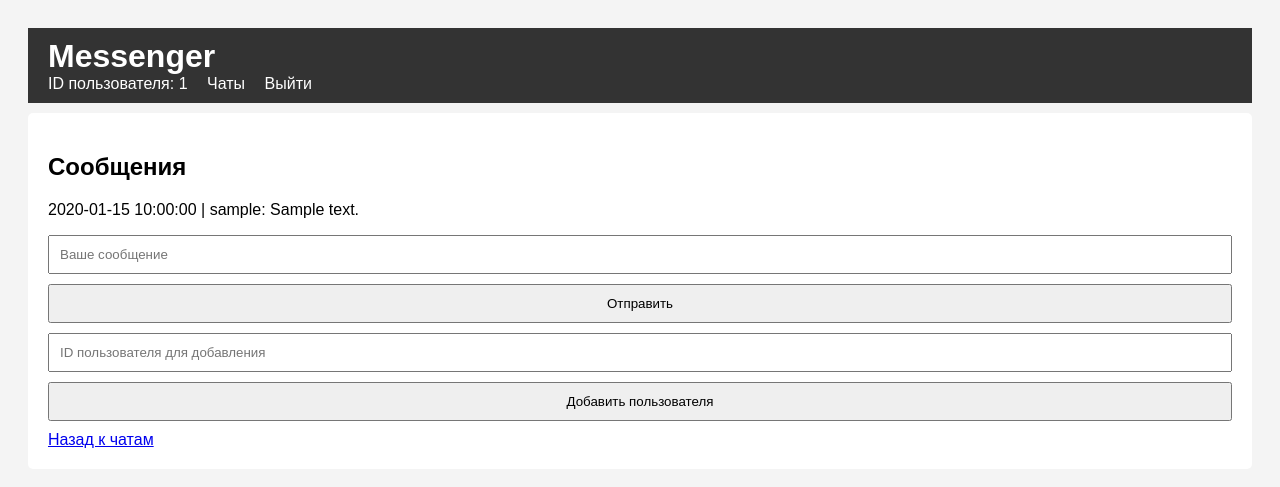
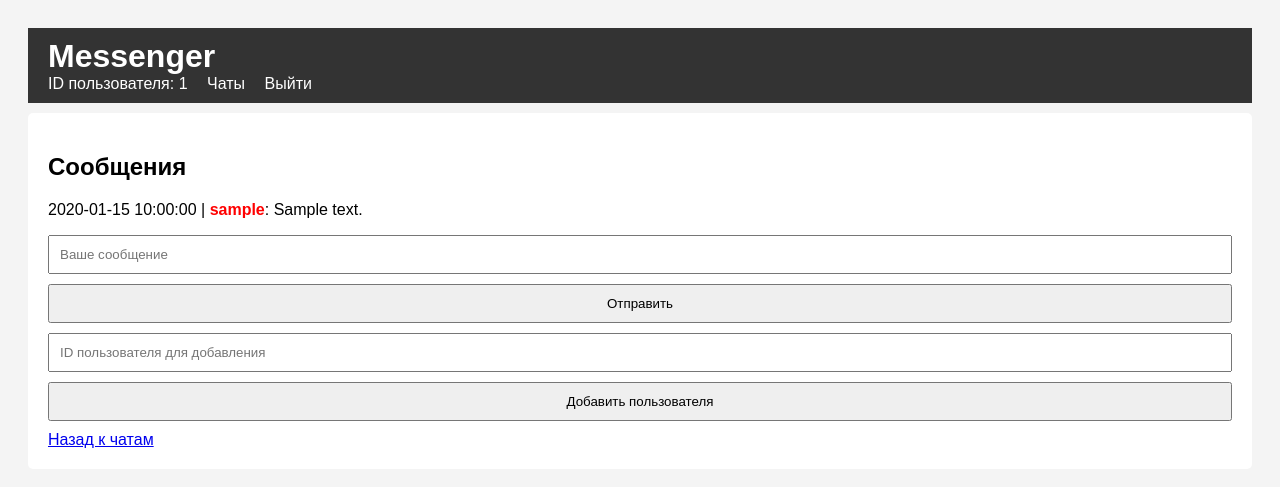
Before and after one commit to VadimPinyugin/project, a Flask app: page /chats/1/messages-page in a window 1280 px wide. Shown: the top 487 px of the page. Run offline with Flask 3, Linux system fonts and the light colour scheme; the visitor is signed in with stand-in values (Sample User, id 1); tables that the repository leaves empty hold one stand-in row (values such as "Sample post").

Commit message:
Update style.css

```diff
--- a/static/style.css
+++ b/static/style.css
@@ -12,6 +12,11 @@ header {
 
 header h1 {
     display: inline;
+}
+
+.sender{
+    color:red;
+    font-weight: bold;
 }
 
 nav a {
```
